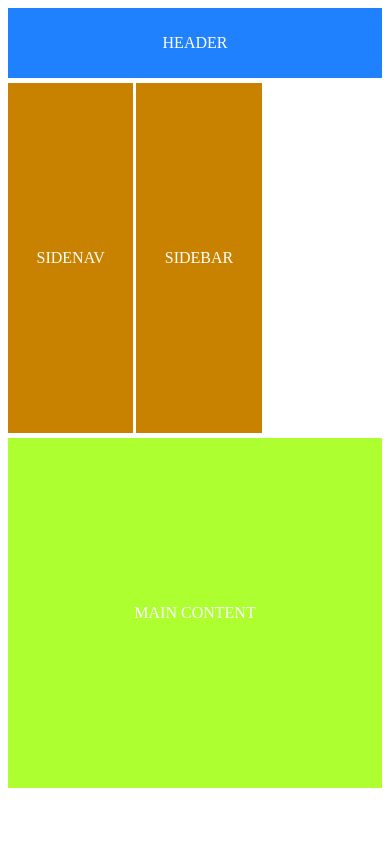
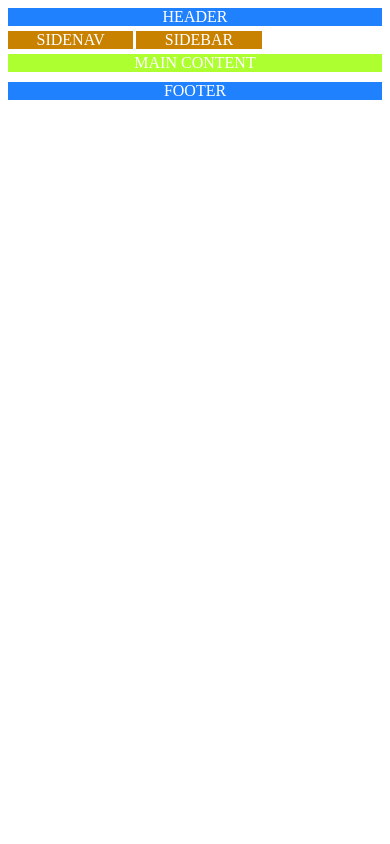
Before and after one commit to eslamsobhy/Responsive-Design-iti, a plain HTML site: page 2-Grid-System/task-three/index.html in a window 390 px wide. Shown: the top 844 px of the page. Drawn offline with Linux system fonts and the light colour scheme.

Commit message:
spotted some issues in the code

```diff
--- a/2-Grid-System/task-three/media.css
+++ b/2-Grid-System/task-three/media.css
@@ -4,6 +4,30 @@
     grid-template-areas:
       "header header header header" "nav nav nav nav" "main main main main" "bar bar bar bar"
       "footer footer footer footer";
-    grid-template-rows: 70px 350px 350px 350px 70px;
+    /* grid-template-rows: 70px 150px 150px 150px 70px; */
   }
+
+  /* header,
+  .sidebar,
+  .sidenav,
+  main,
+  footer {
+    grid-column: 1/5;
+  }
+
+  .sidenav {
+    grid-row: 2/3;
+  }
+
+  main {
+    grid-row: 3/4;
+  }
+
+  .sidebar {
+    grid-row: 4/5;
+  }
+
+  footer {
+    grid-row: 5/6;
+  } */
 }
--- a/2-Grid-System/task-three/style.css
+++ b/2-Grid-System/task-three/style.css
@@ -1,9 +1,9 @@
 .layout-container {
   display: grid;
   grid-template-areas:
-    "header header header header" "nav main main bar"
+    "header header header header" "nav main main bar" "nav main main bar" "nav main main bar"
     "footer footer footer footer";
-  grid-template-rows: 70px 350px 70px;
+  /* grid-template-rows: 70px 350px 70px; */
   gap: 5px 3px;
   color: white;
 }
--- a/2-Grid-System/task_four/style.css
+++ b/2-Grid-System/task_four/style.css
@@ -6,6 +6,7 @@ body {
 }
 
 section {
+  /* change the fixed width to avoid overflow */
   width: 400px;
   height: 400px;
   display: grid;
```
